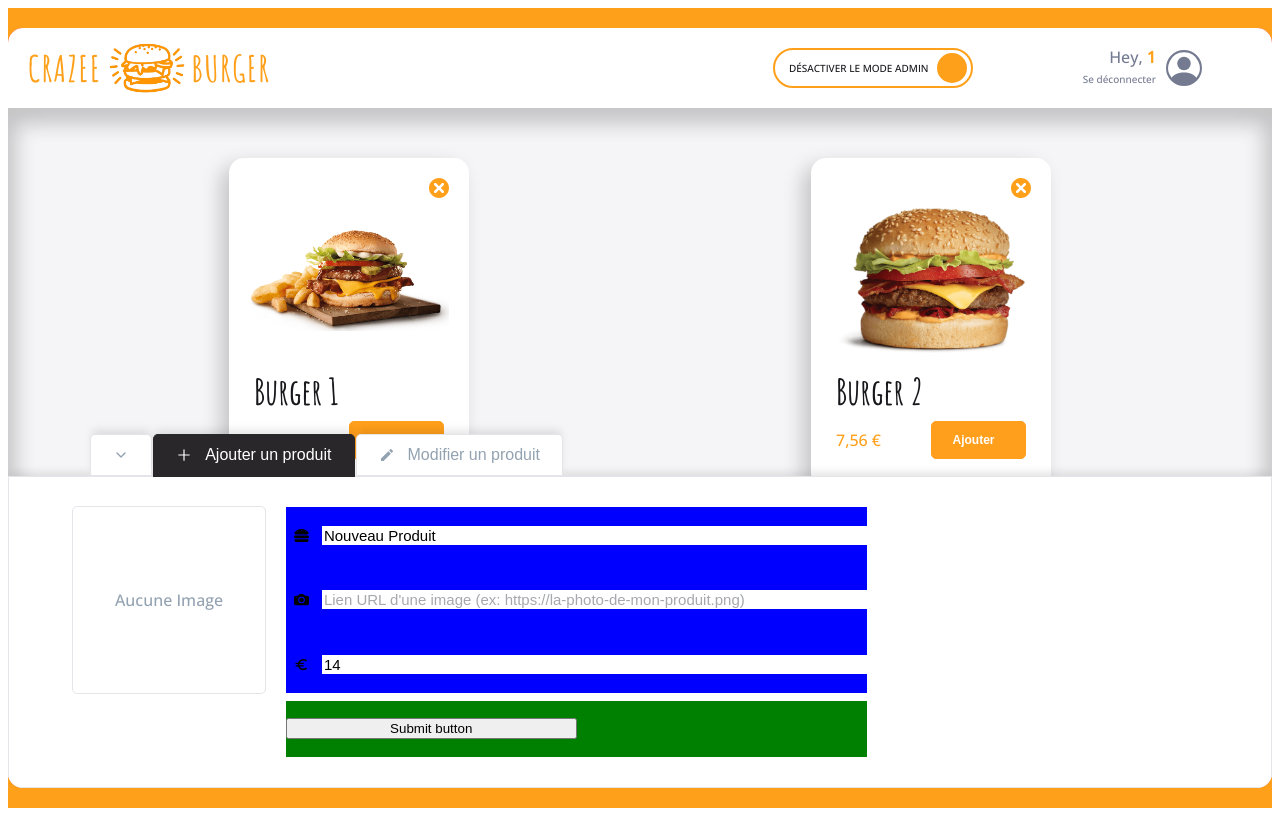
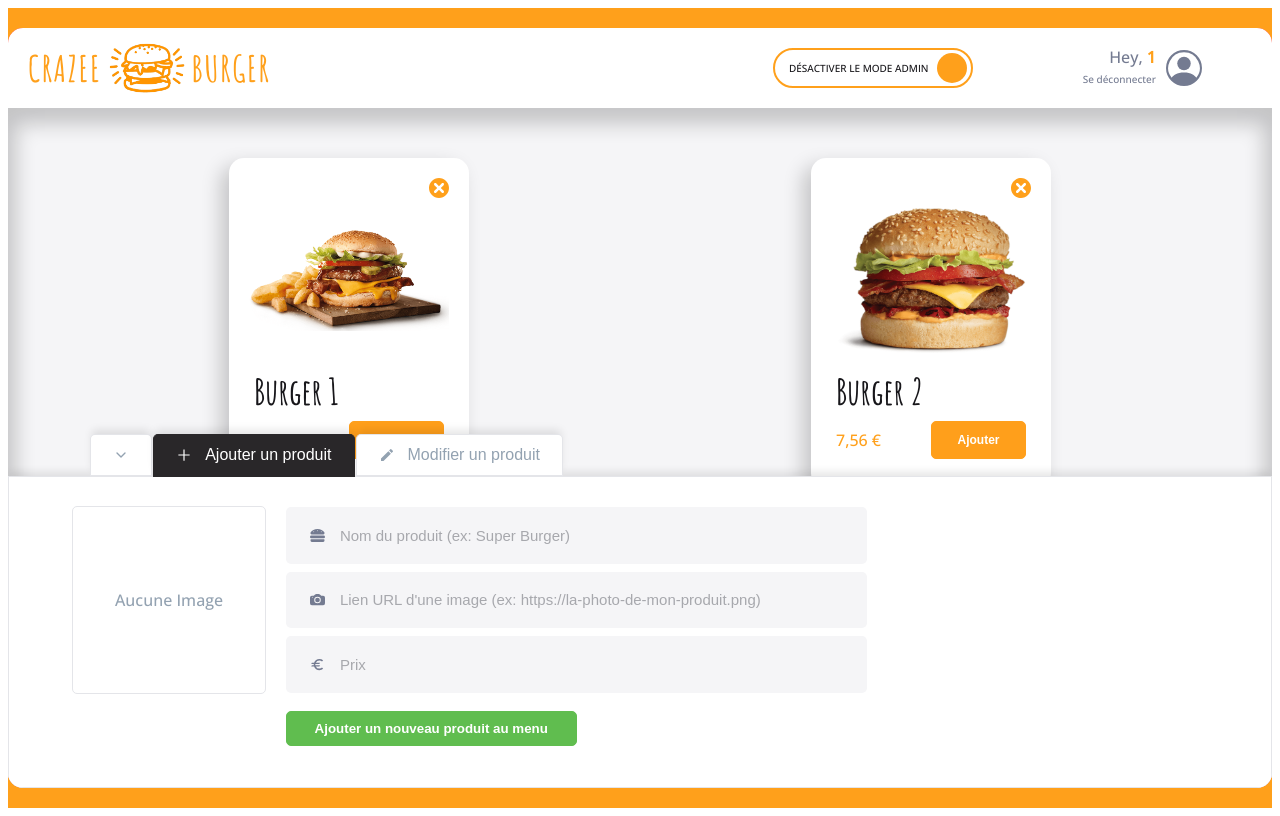
Before and after one commit to kailam-ada/crazee-burger2, a React (Vite) app: page /order/1 in a window 1280 px wide. Built offline with nearby package versions, Linux system fonts and the light colour scheme.

Commit message:
💄 F08: PrimaryButton > Add second version with "success"

```diff
--- a/src/components/pages/login/LoginForm.jsx
+++ b/src/components/pages/login/LoginForm.jsx
@@ -4,7 +4,7 @@ import { useNavigate } from "react-router-dom";
 import styled from "styled-components";
 import TextInput from "../reusable-ui/TextInput";
 import { BsPersonCircle } from "react-icons/bs";
-import PrimaryButton from "../reusable-ui/PrimaryButton";
+import Button from "../reusable-ui/Button";
 import { theme } from "../../../theme";
 
 export default function LoginForm() {
@@ -38,10 +38,7 @@ export default function LoginForm() {
         className="input-login"
         version="normal"
       />
-      <PrimaryButton
-        label={"Accéder à mon espace"}
-        Icon={<IoChevronForward />}
-      />
+      <Button label={"Accéder à mon espace"} Icon={<IoChevronForward />} />
     </LoginFormStyled>
   );
 }
--- a/src/components/pages/order/Main/Admin/AdminPanel/AddForm.jsx
+++ b/src/components/pages/order/Main/Admin/AdminPanel/AddForm.jsx
@@ -7,12 +7,13 @@ import { BsFillCameraFill } from "react-icons/bs";
 import { MdOutlineEuro } from "react-icons/md";
 import { theme } from "../../../../../../theme";
 import TextInput from "../../../../reusable-ui/TextInput";
+import Button from "../../../../reusable-ui/Button";
 
 const EMPTY_PRODUCT = {
   id: "",
-  title: "Nouveau Produit",
+  title: "",
   imageSource: "",
-  price: 14,
+  price: 0,
 };
 
 export default function AddForm() {
@@ -85,7 +86,11 @@ export default function AddForm() {
         />
       </div>
       <div className="submit">
-        <button className="submit-button">Submit button</button>
+        <Button
+          className="submit-button"
+          label="Ajouter un nouveau produit au menu"
+          version="success"
+        />
         {isSubmitted && (
           <div className="submit-message">
             <FiCheckCircle />
@@ -135,14 +140,14 @@ const AddFormStyled = styled.form`
   }
 
   .input-fields {
-    background: blue;
+    /* background: blue; */
     grid-area: 1/2/4/3;
 
     display: grid;
     grid-row-gap: 8px;
   }
   .submit {
-    background: green;
+    /* background: green; */
     grid-area: 4/2/5/3;
     display: flex;
     align-items: center;
--- a/src/components/pages/reusable-ui/PrimaryButton.jsx
+++ b/src/components/pages/reusable-ui/Button.jsx
@@ -1,16 +1,22 @@
-import styled from "styled-components";
+import styled, { css } from "styled-components";
 import { theme } from "../../../theme";
 
-export default function PrimaryButton({ label, Icon, className }) {
+export default function Button({ label, Icon, className, version = "normal" }) {
   return (
-    <PrimaryButtonStyled className={className}>
+    <ButtonStyled className={className} version={version}>
       <span>{label}</span>
       <div className="icon">{Icon && Icon}</div>
-    </PrimaryButtonStyled>
+    </ButtonStyled>
   );
 }
 
-const PrimaryButtonStyled = styled.button`
+const ButtonStyled = styled.button`
+  ${(props) => props.version === "normal" && extraStylePrimary};
+  ${(props) => props.version === "success" && extraStyleSuccess};
+  ${({ version }) => extraStyle[version]};
+`;
+
+const extraStylePrimary = css`
   width: 100%;
   display: inline-flex;
   justify-content: center;
@@ -50,6 +56,31 @@ const PrimaryButtonStyled = styled.button`
     display: flex;
     justify-content: center;
     align-items: center;
-    margin-left: 10px;
   }
 `;
+
+const extraStyleSuccess = css`
+  cursor: pointer;
+  color: ${theme.colors.white};
+  background-color: ${theme.colors.success};
+  border: 1px solid ${theme.colors.success};
+  border-radius: ${theme.borderRadius.round};
+  height: 35px;
+  padding: 0 1.5em;
+  font-weight: ${theme.fonts.weights.semiBold};
+  :hover {
+    background-color: ${theme.colors.white};
+    color: ${theme.colors.success};
+    border: 1px solid ${theme.colors.success};
+  }
+  :active {
+    background-color: ${theme.colors.success};
+    color: ${theme.colors.white};
+    border: 1px solid ${theme.colors.success};
+  }
+`;
+
+const extraStyle = {
+  normal: extraStylePrimary,
+  success: extraStyleSuccess,
+};
--- a/src/components/pages/reusable-ui/Card.jsx
+++ b/src/components/pages/reusable-ui/Card.jsx
@@ -1,6 +1,6 @@
 import styled from "styled-components";
 import { theme } from "../../../theme";
-import PrimaryButton from "./PrimaryButton";
+import Button from "./Button";
 import { TiDelete } from "react-icons/ti";
 
 export default function Card({
@@ -29,7 +29,7 @@ export default function Card({
         <div className="description">
           <div className="left-description">{leftDescription}</div>
           <div className="right-description">
-            <PrimaryButton className="primary-button" label={"Ajouter"} />
+            <Button className="primary-button" label={"Ajouter"} />
           </div>
         </div>
       </div>
--- a/src/components/pages/reusable-ui/TextInput.jsx
+++ b/src/components/pages/reusable-ui/TextInput.jsx
@@ -18,18 +18,14 @@ export default function TextInput({
 }
 
 const TextInputStyled = styled.div`
-  /* background-color: ${theme.colors.white}; */
   border-radius: ${theme.borderRadius.round};
   display: flex;
   align-items: center;
 
   .icon {
     display: flex;
-    /* justify-content: center;
-    align-items: center; */
     font-size: ${theme.fonts.size.SM};
     margin: 0 13px 0 8px;
-    /* color: ${theme.colors.greySemiDark}; */
   }
 
   input {
@@ -48,6 +44,7 @@ const TextInputStyled = styled.div`
 const extraStyleNormal = css`
   background-color: ${theme.colors.white};
   padding: 18px 28px;
+  color: ${theme.colors.greySemiDark};
 
   input {
     color: ${theme.colors.dark};
@@ -59,12 +56,12 @@ const extraStyleNormal = css`
 `;
 
 const extraStyleMinimalist = css`
-  background-color: ${theme.colors.white};
+  background-color: ${theme.colors.background_white};
   padding: 8px 16px;
   color: ${theme.colors.greyBlue};
 
   input {
-    background: ${theme.colors.white};
+    background: ${theme.colors.background_white};
     color: ${theme.colors.dark};
 
     &:focus {
@@ -75,5 +72,5 @@ const extraStyleMinimalist = css`
 
 const extraStyle = {
   normal: extraStyleNormal,
-  minimal: extraStyleMinimalist,
+  minimalist: extraStyleMinimalist,
 };
```
